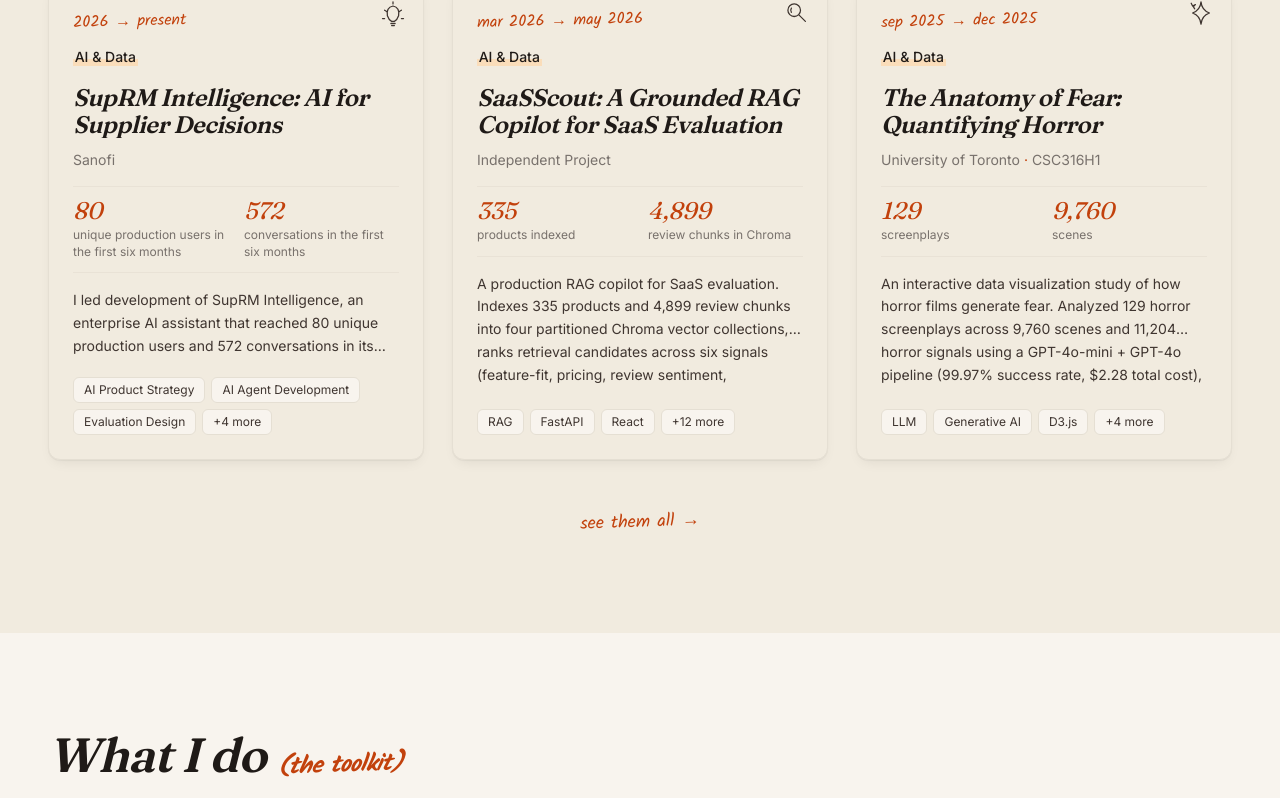
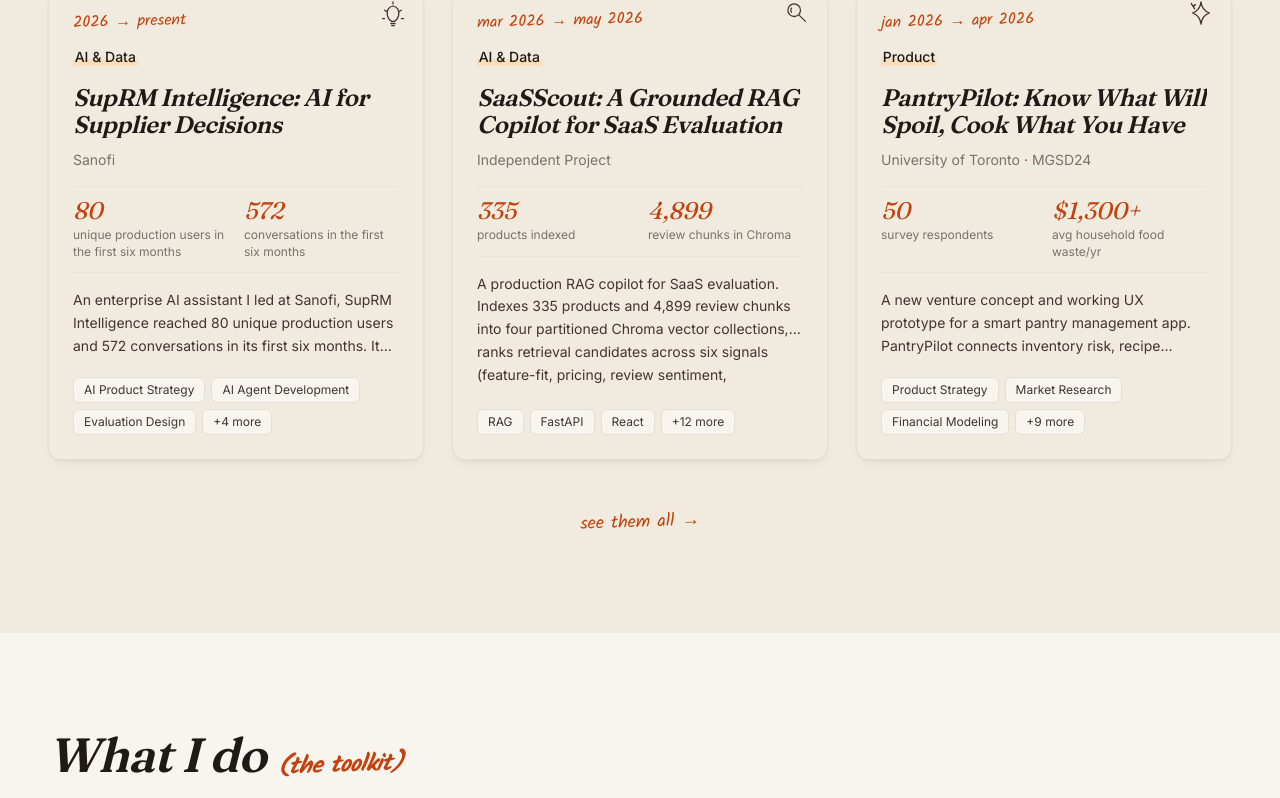
Before and after one commit to Calvin-Liew/calvin-liew-portfolio, a Next.js app: page / in a window 1280 px wide. Shown: the part 1212-2010 px from the top of the page. Built offline with nearby package versions, Linux system fonts and the light colour scheme; no server answers.

Commit message:
Polish SupRM case study intro and featured project mix

```diff
--- a/src/data/projects.ts
+++ b/src/data/projects.ts
@@ -8,7 +8,7 @@
     dates: '2026 - Present',
     updatedAt: '2026-09-27',
     organization: 'Sanofi',
-    description: 'I led development of SupRM Intelligence, an enterprise AI assistant that reached 80 unique production users and 572 conversations in its first six months. It supports decisions across 61 strategic suppliers and 34 Key Supplier Managers. I built its evaluation framework, reusable agent tools, and supplier performance reporting.',
+    description: 'An enterprise AI assistant I led at Sanofi, SupRM Intelligence reached 80 unique production users and 572 conversations in its first six months. It supports decisions across 61 strategic suppliers and 34 Key Supplier Managers. I built its evaluation framework, reusable agent tools, and supplier performance reporting.',
     skills: ['AI Product Strategy', 'AI Agent Development', 'Evaluation Design', 'LLM Orchestration', 'Data Engineering', 'Workflow Design', 'Product Analytics'],
     tags: ['AI Agents', 'Enterprise AI', 'Product Strategy', 'Supplier Management'],
     featured: true,
@@ -239,6 +239,7 @@
     skills: ['Product Strategy', 'Market Research', 'Financial Modeling', 'User Research', 'React', 'TypeScript', 'Vite', 'Tailwind CSS', 'Zustand', 'Framer Motion', 'UX Design', 'Entrepreneurship'],
     tags: ['Entrepreneurship', 'Product Strategy', 'UX Design'],
     image: '/projects/pantry-pilot/00-dashboard.png',
+    featured: true,
     links: [
       {
         type: 'live',
```
